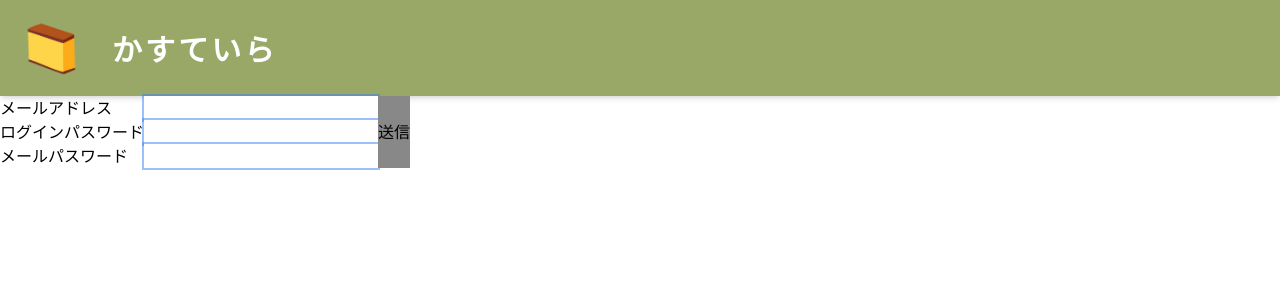
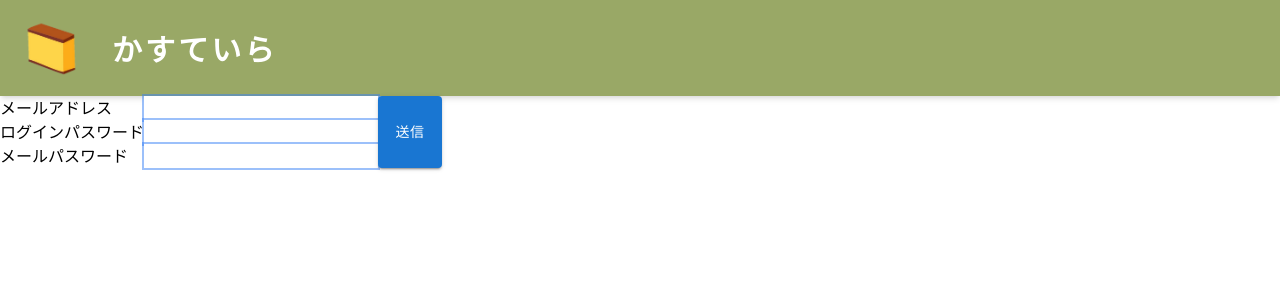
Before and after one commit to prapro-ou/castella-frontend, a Next.js app: page /register in a window 1280 px wide. Shown: the top 300 px of the page. Built offline with nearby package versions, Linux system fonts and the light colour scheme; a web font is replaced by a local one.

Commit message:
[refactor] MaterialUIを導入 ボタンを変更

```diff
--- a/app/register/page.js
+++ b/app/register/page.js
@@ -2,6 +2,7 @@
 
 import postLoginRequest from '@/features/auth/data/PostLoginRequest';
 import PostRegisterRequest from '@/features/auth/data/PostRegisterRequest';
+import { Button } from '@mui/material';
 import { useState } from 'react';
 import { useRouter } from 'next/navigation';
 
@@ -41,7 +42,8 @@ export default function Register() {
             onChange={(event) => setEmailPassword(event.target.value)}
           />
         </div>
-        <button
+        <Button
+          variant='contained'
           onClick={async () => {
             const isSuccessToRegister = await PostRegisterRequest(
               email,
@@ -53,10 +55,9 @@ export default function Register() {
             if (!isSuccessToLogin) return;
             router.push(`/destinations`);
           }}
-          className='bg-thin'
         >
           送信
-        </button>
+        </Button>
       </div>
     </main>
   );
```
